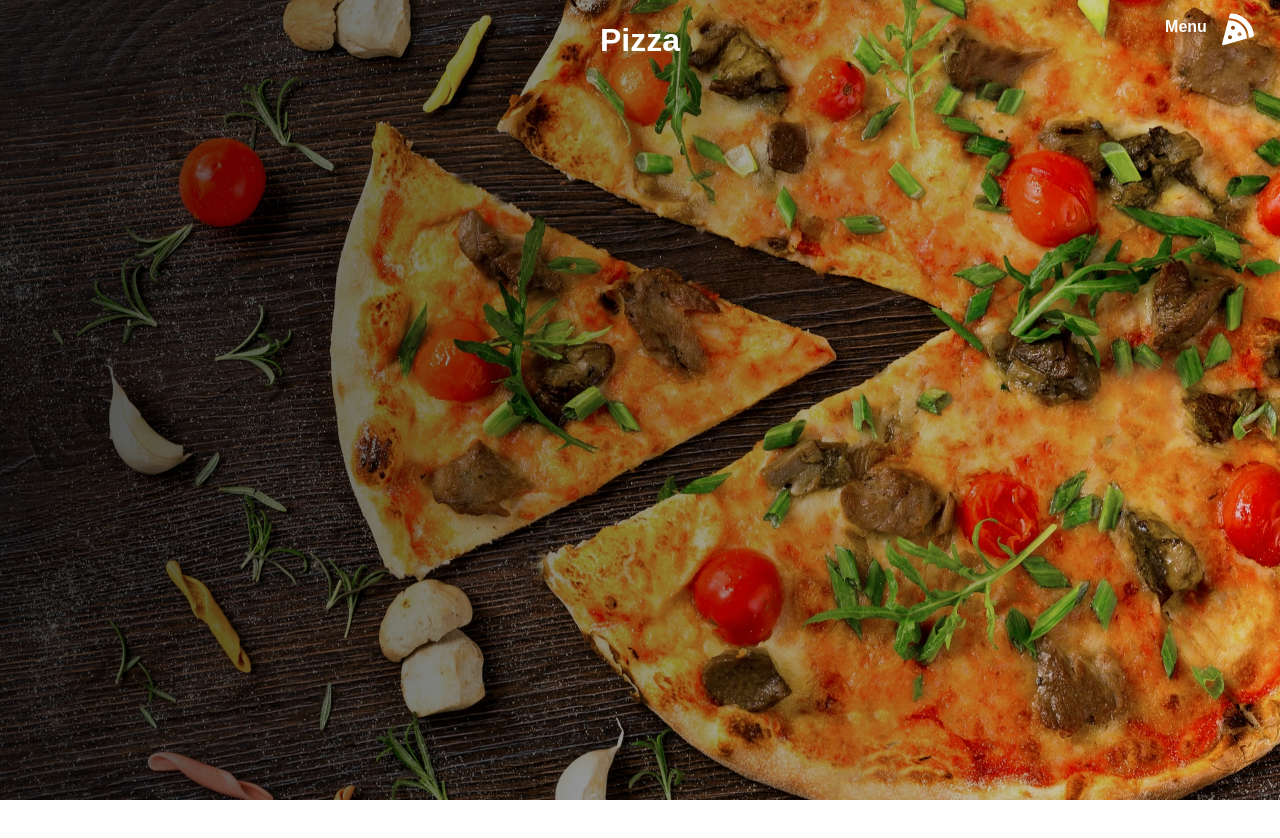
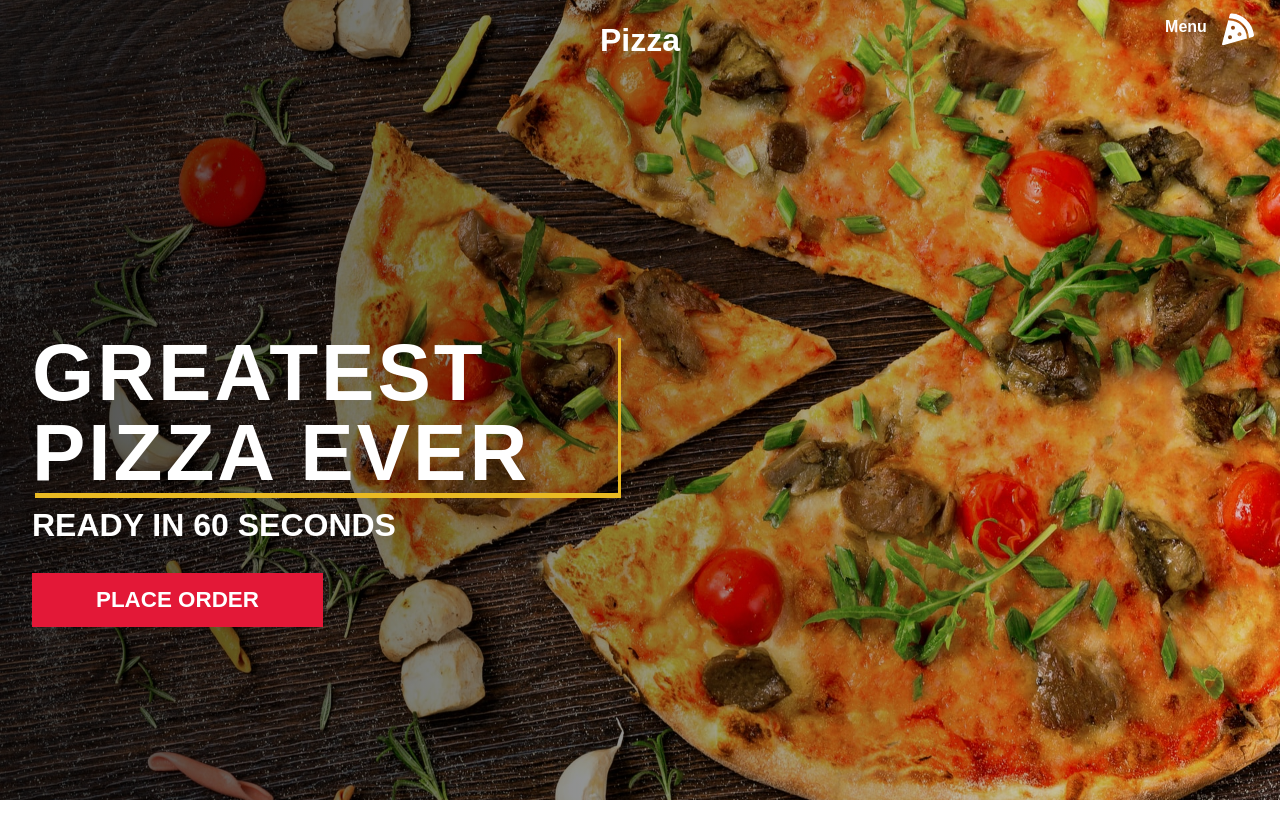
Before and after one commit to ozngrsc/Pizza-Website, a React (Create React App) app: page / in a window 1280 px wide. Shown: the top 838 px of the page. Before the commit the page ends 800 px from the top, so only its background shows below. Built offline with nearby package versions, Linux system fonts and the light colour scheme; the HTML template or start-up script is replaced by a standard one.

Commit message:
heroElements

```diff
--- a/src/components/Hero/HeroElements.js
+++ b/src/components/Hero/HeroElements.js
@@ -8,3 +8,57 @@
   background-position: center;
   background-size: cover;
 `;
+
+export const HeroContent = styled.div`
+  height: calc(100vh, -80px);
+  max-height: 100%;
+  width: 100vw;
+  padding: 0rem calc((100vw - 1300px) / 2);
+`;
+
+export const HeroItems = styled.div`
+  display: flex;
+  flex-direction: column;
+  justify-content: center;
+  align-items: flex-start;
+  height: 100vh;
+  max-height: 100%;
+  padding: 0 2rem;
+  width: 650px;
+  color: #fff;
+  text-transform: uppercase;
+  line-height: 1;
+  font-weight: bold;
+
+  @media screen and (max-width: 650px) {
+    width: 100%;
+  }
+`;
+
+export const HeroH1 = styled.div`
+  font-size: clamp(2.5rem, 10vw, 5rem);
+  margin-bottom: 1rem;
+  box-shadow: 3px 5px #e9ba23;
+  letter-spacing: 3px;
+`;
+
+export const HeroP = styled.p`
+  font-size: clamp(2rem, 2.5vw, 3rem);
+  margin-bottom: 2rem;
+`;
+
+export const HeroBtn = styled.div`
+  font-size: 1.4rem;
+  padding: 1rem 4rem;
+  border: none;
+  background: #e31837;
+  color: #fff;
+  transition: 0.2s ease-out;
+
+  &:hover {
+    background: #ffc500;
+    transition: 0.2s ease-out;
+    cursor: pointer;
+    color: #000;
+  }
+`;
--- a/src/components/Hero/index.js
+++ b/src/components/Hero/index.js
@@ -1,11 +1,25 @@
 import React from "react";
 import Navbar from "../Navbar";
-import { HeroContainer } from "./HeroElements";
+import {
+  HeroContainer,
+  HeroContent,
+  HeroItems,
+  HeroH1,
+  HeroP,
+  HeroBtn,
+} from "./HeroElements";
 
 const Hero = () => {
   return (
     <HeroContainer>
       <Navbar />
+      <HeroContent>
+        <HeroItems>
+          <HeroH1>Greatest Pizza Ever</HeroH1>
+          <HeroP>Ready in 60 seconds</HeroP>
+          <HeroBtn>Place Order</HeroBtn>
+        </HeroItems>
+      </HeroContent>
     </HeroContainer>
   );
 };
```
Also changed, not shown: src/components/Sidebar/SidebarElements.js (added), src/components/Sidebar/index.js (added).
